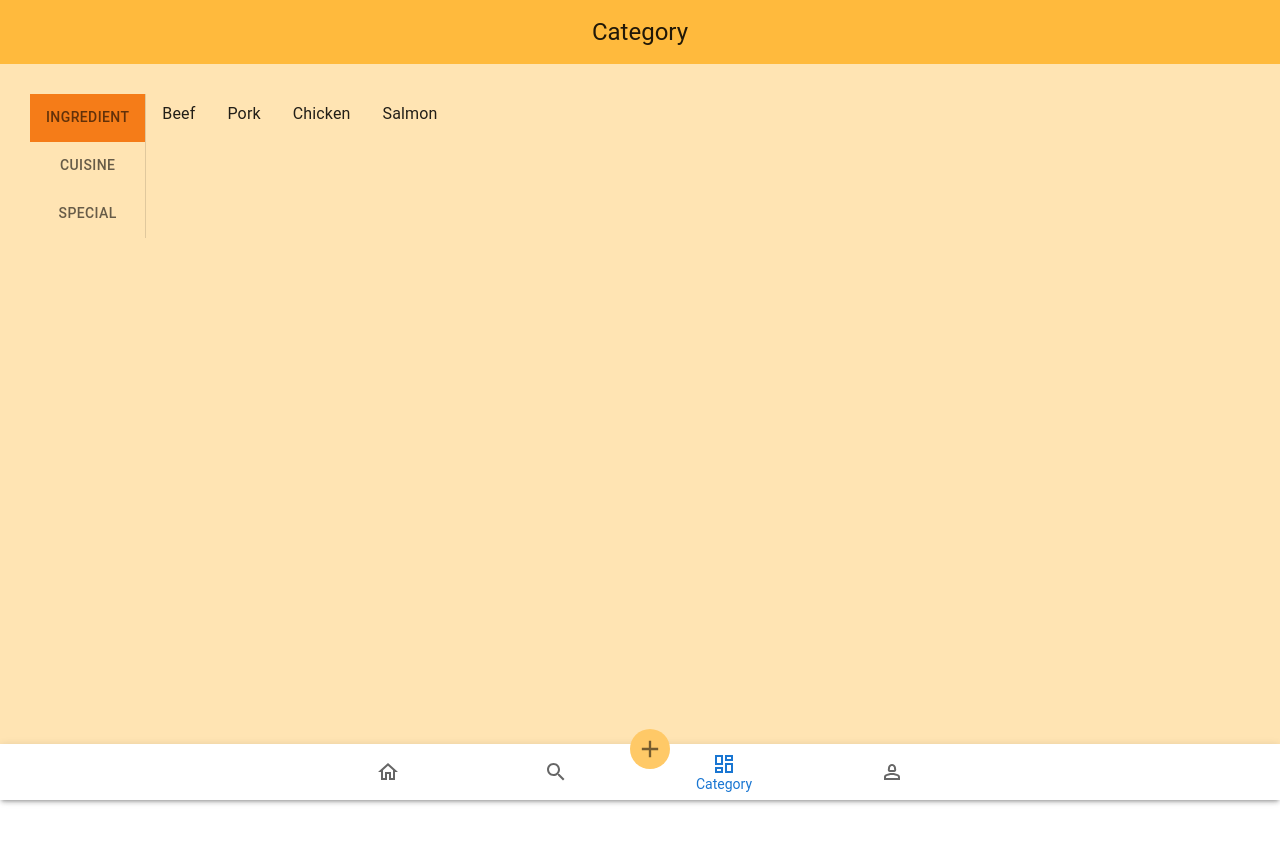
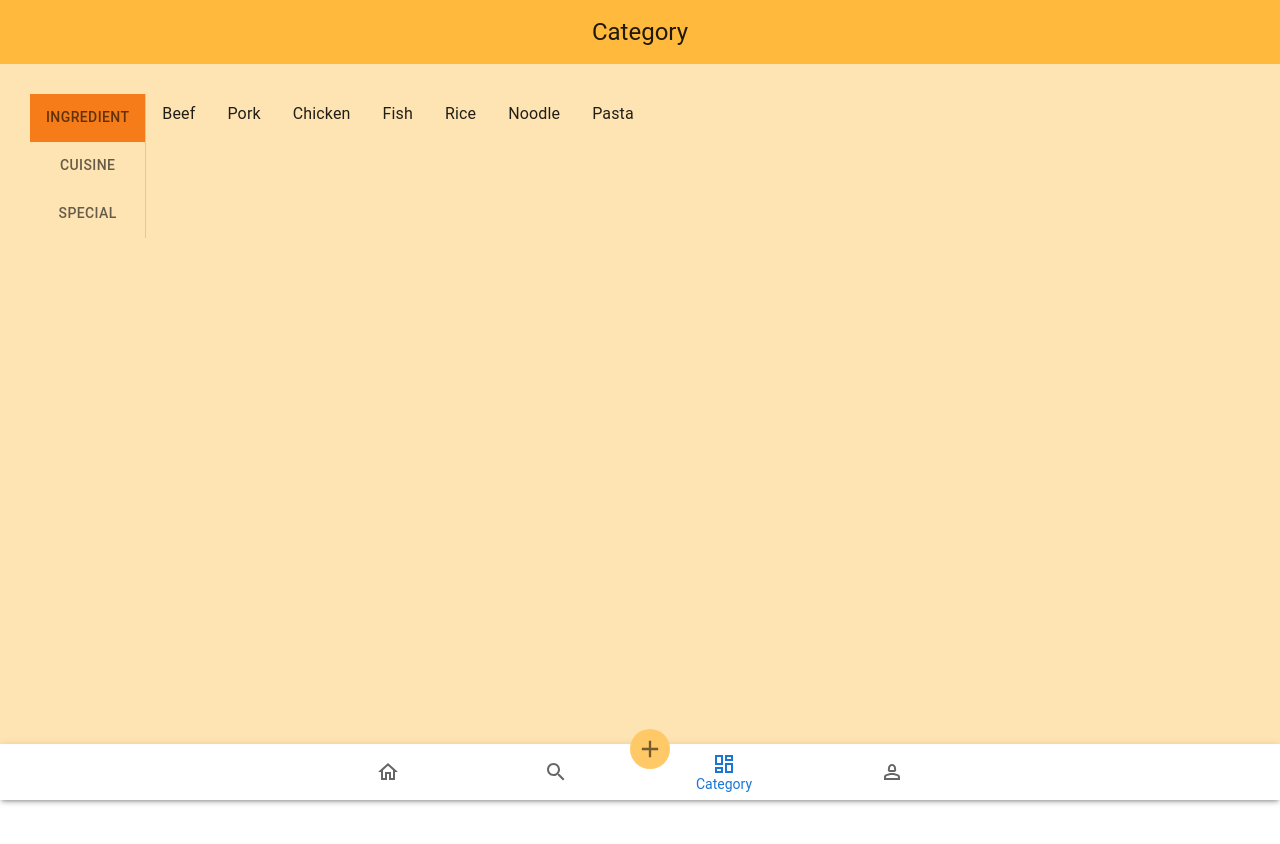
Before and after one commit to 20000512/ITproject-73, a React (Create React App) app in the folder frontend/: page /category in a window 1280 px wide. Shown: the top 844 px of the page. Built offline with nearby package versions, Linux system fonts and the light colour scheme; sample sign-in values are in the browser's storage.

Commit message:
Modify and add categories

```diff
--- a/frontend/src/pages/category.js
+++ b/frontend/src/pages/category.js
@@ -17,17 +17,17 @@ const Category = () => {
     {
       id: 1,
       type: "Ingredient",
-      list: ["Beef", "Pork", "Chicken", "Salmon"],
+      list: ["Beef", "Pork", "Chicken", "Fish", "Rice", "Noodle", "Pasta"],
     },
     {
       id: 2,
       type: "Cuisine",
-      list: ["French", "Chinese", "Japanese,", "Italian"],
+      list: ["French", "Chinese", "Japanese", "Italian", "American", "Indian", "German"],
     },
     {
       id: 3,
       type: "Special",
-      list: ["Vegan", "Gluten-free", "Vegetarian"],
+      list: ["Vegan", "Gluten-free", "Vegetarian", "No nuts"],
     },
   ]);
   useEffect(() => {
```
